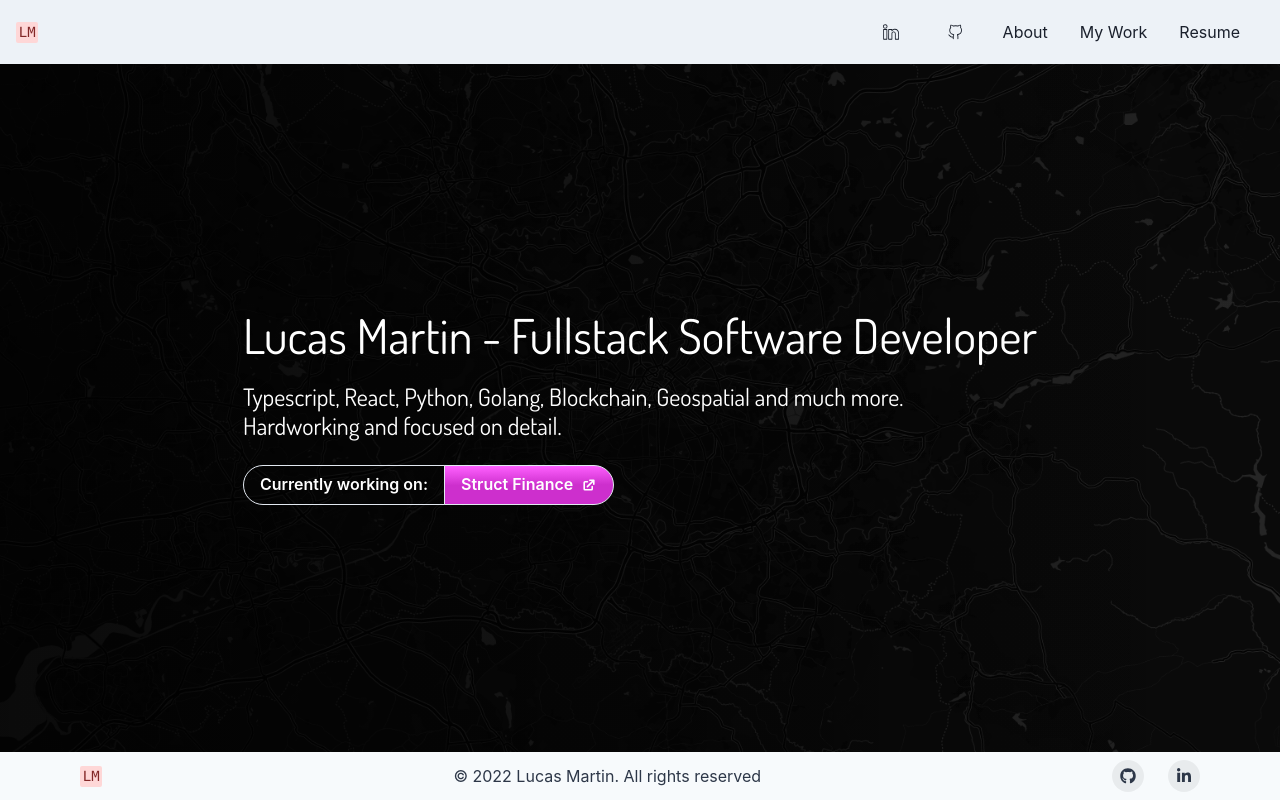
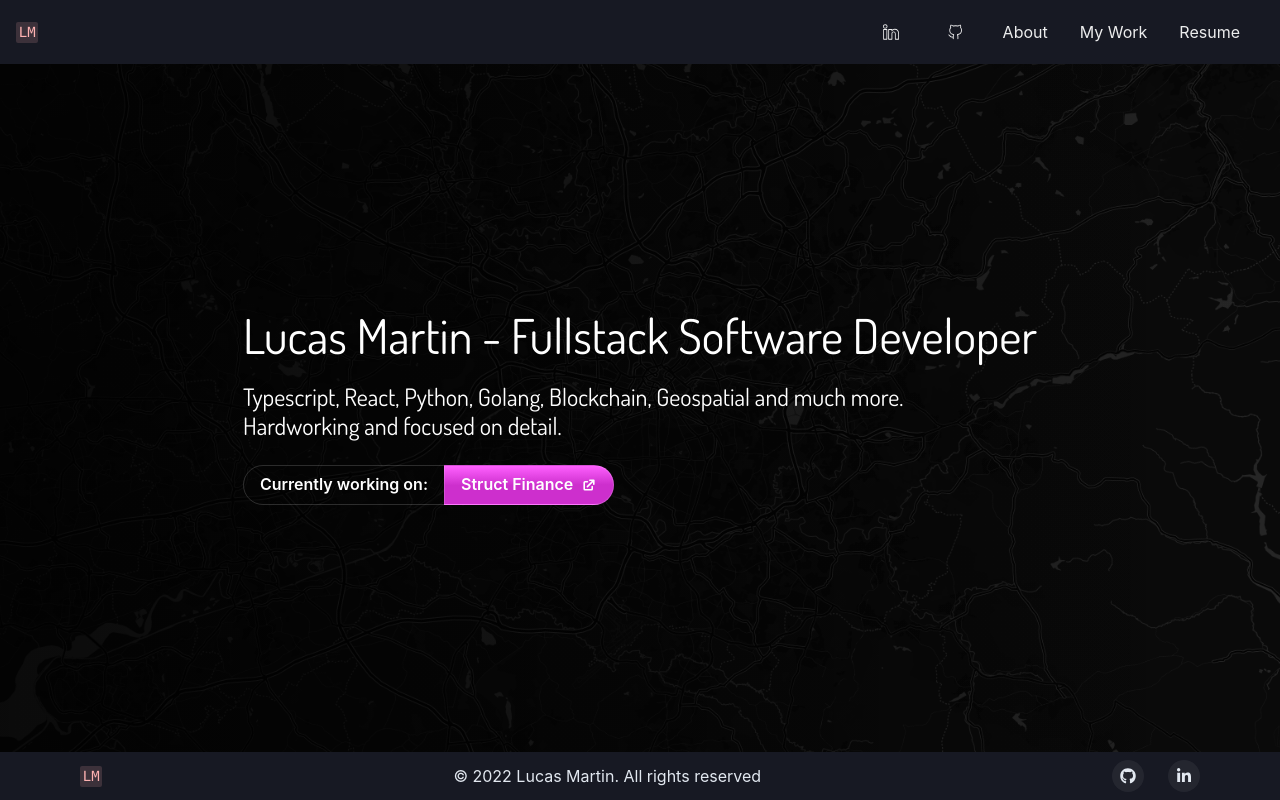
Before and after one commit to lm93547/LM, a Next.js app: page / in a window 1280 px wide. Built offline with nearby package versions, Linux system fonts and the light colour scheme.

Commit message:
setting initialColorMode to dark

```diff
--- a/styles/theme.ts
+++ b/styles/theme.ts
@@ -1,5 +1,12 @@
 // 1. Import the extendTheme function
-import { extendTheme } from '@chakra-ui/react'
+import { extendTheme, ThemeConfig } from '@chakra-ui/react'
+
+// 2. Add your color mode config
+const config: ThemeConfig = {
+    initialColorMode: 'dark',
+    useSystemColorMode: false,
+  }
+
 
 // 2. Extend the theme to include custom colors, fonts, etc
 const colors = {
@@ -14,4 +21,4 @@ const fonts = {
     heading: `'Dosis', sans-serif`,
 }
 
-export const theme = extendTheme({ colors, fonts })
+export const theme = extendTheme({ colors, fonts, config })
```
